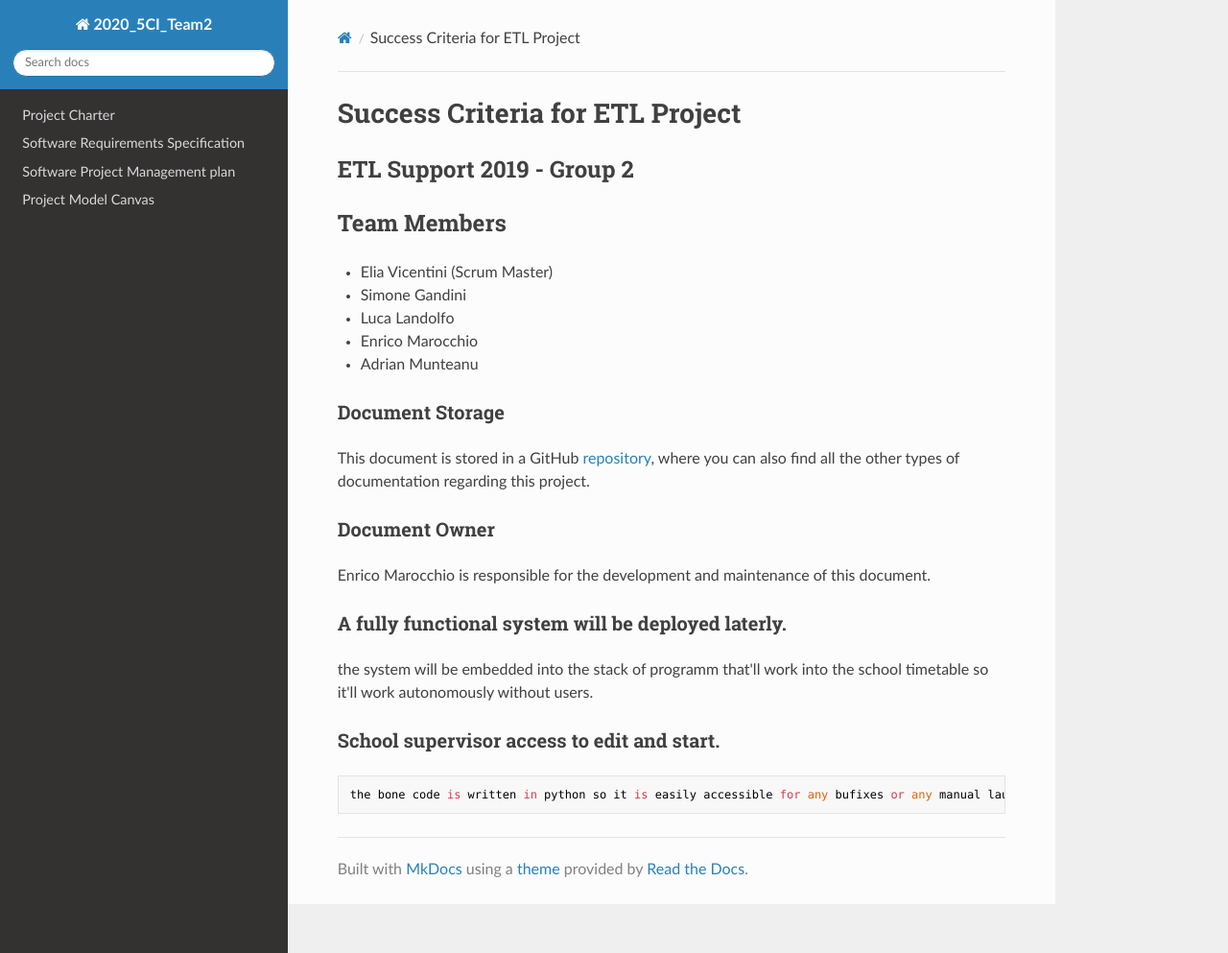
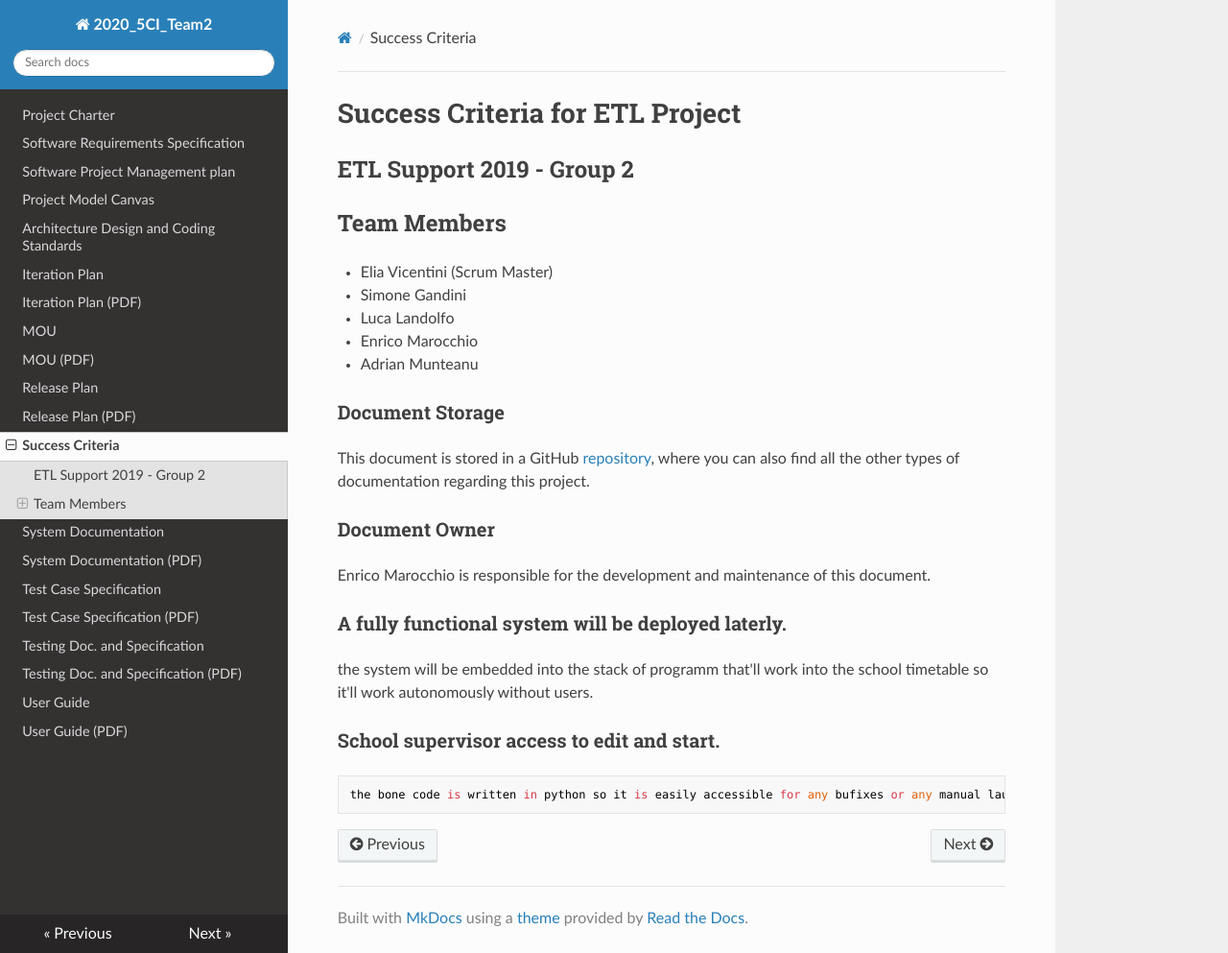
Before and after one commit to IlVice26/GPI-Documents-Group2, an MkDocs documentation site: the page built from docs/SuccessCriteriaETL.md, in a window 1280 px wide and 993 px high. Shown: the whole window at 96% size. Built offline with MkDocs 1.6.1, drawn with Linux system fonts in a browser that asks for light colours; nearby versions of some CDN libraries.

Commit message:
Update mkdocs.yml

```diff
--- a/mkdocs.yml
+++ b/mkdocs.yml
@@ -4,6 +4,22 @@ nav:
     - 'Software Requirements Specification': 'Software RequirementSpecification.md'
     - 'Software Project Management plan': 'Software Project Management Plan.md'
     - 'Project Model Canvas': 'Project Model.md'
+    - 'Architecture Design and Coding Standards': 'Architecture DesignETL.md'
+    - 'Iteration Plan': 'Iteration Plan.md'
+    - 'Iteration Plan (PDF)': 'Iteration Plan.pdf'
+    - 'MOU': 'Memorandum of understanding.md'
+    - 'MOU (PDF)': 'Memorandum of understanding.pdf'
+    - 'Release Plan': 'Release Plan.md'
+    - 'Release Plan (PDF)': 'Release Plan.pdf'
+    - 'Success Criteria': 'SuccessCriteriaETL.md'
+    - 'System Documentation': 'System Documentation.md'
+    - 'System Documentation (PDF)': 'System Documentation.pdf'
+    - 'Test Case Specification': 'Test Case Specification.md'
+    - 'Test Case Specification (PDF)': 'Test Case Specification.pdf'
+    - 'Testing Doc. and Specification': 'Testing Document and Specification.md'
+    - 'Testing Doc. and Specification (PDF)': 'Testing Document and Specification.pdf'
+    - 'User Guide': 'User Guide.md'
+    - 'User Guide (PDF)': 'User Guide.pdf'
 
 theme:
     name: readthedocs
```
